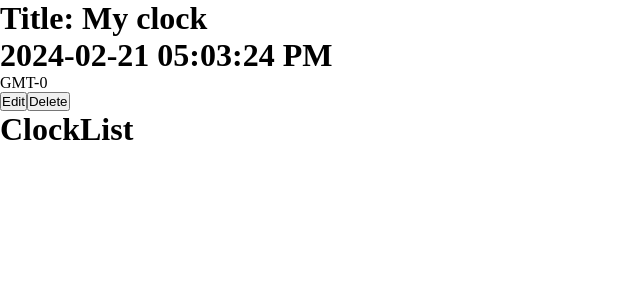
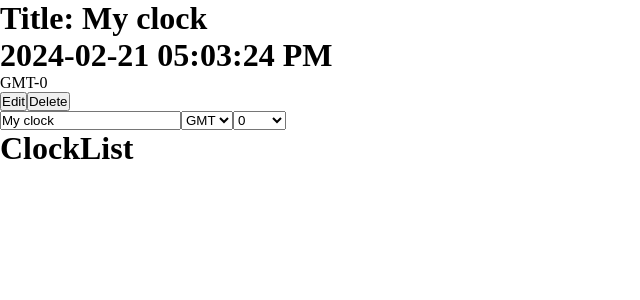
Before and after one commit to Jisan-Dev/TimeDiff-Tracker, a React (Vite) app: page / in a window 1280 px wide. Both pictures are taken after a click on the button "Edit". Shown: the top 300 px of the page, without its empty margins (0-640 px from the left). Built offline with nearby package versions, Linux system fonts and the light colour scheme.

Commit message:
Add UI for the edit clock feature
added UI for the edit clock feature. Also started making it workable

```diff
--- a/src/components/local-clock/index.jsx
+++ b/src/components/local-clock/index.jsx
@@ -17,7 +17,7 @@ const LocalClock = ({ clock, updateClock }) => {
   return (
     <div>
       {date && <ClockDisplay date={date} title={clock.title} timezone={timezone} offset={offset} />}
-      <ClockActions local={true} />
+      <ClockActions local={true} clock={clock} updateClock={updateClock} />
     </div>
   );
 };
--- a/src/components/shared/clock-actions/index.jsx
+++ b/src/components/shared/clock-actions/index.jsx
@@ -1,10 +1,46 @@
-import React from 'react';
+import React, { useState } from 'react';
 
-const ClockActions = ({ local = true }) => {
+const defaultOffsets = [-11.5, -11, -10.5, -10, -9.5, -9, -8.5, -8, -6, 0, 1, 2, 3, 4, 5, 5.5, 6, 6.5];
+
+const ClockActions = ({ local = true, clock, updateClock }) => {
+  const [isEdit, setIsEdit] = useState(false);
+
+  const handleChange = (e) => {
+    let { name, value } = e.target;
+    if (name === 'offset') {
+      value = parseInt(value) * 60;
+    }
+    updateClock({
+      [name]: value,
+    });
+  };
+
   return (
     <div>
-      <button>Edit</button>
+      <button onClick={() => setIsEdit(!isEdit)}>Edit</button>
       {local ? <button>Delete</button> : <button>Create</button>}
+      {isEdit && (
+        <div>
+          <input type="text" name="title" value={clock.title} onChange={handleChange} />
+          <select name="timezone" value={clock.timezone} onChange={handleChange}>
+            <option value="GMT">GMT</option>
+            <option value="UTC">UTC</option>
+            <option value="PST">PST</option>
+            <option value="EST">EST</option>
+            <option value="EDT">EDT</option>
+            <option value="MST">MST</option>
+          </select>
+          {(clock.timezone === 'GMT' || clock.timezone === 'UTC') && (
+            <select name="offset" value={-clock.offset / 60} onChange={handleChange}>
+              {defaultOffsets.map((offset) => (
+                <option key={offset} value={offset}>
+                  {offset}
+                </option>
+              ))}
+            </select>
+          )}
+        </div>
+      )}
     </div>
   );
 };
--- a/src/hooks/useClock.js
+++ b/src/hooks/useClock.js
@@ -43,7 +43,6 @@ const useClock = (timezone, offset) => {
     dateUTC: utc,
     timezone: timezone || localTimezone,
     offset: offset || localOffset,
-    localOffset,
   };
 };
 
```
